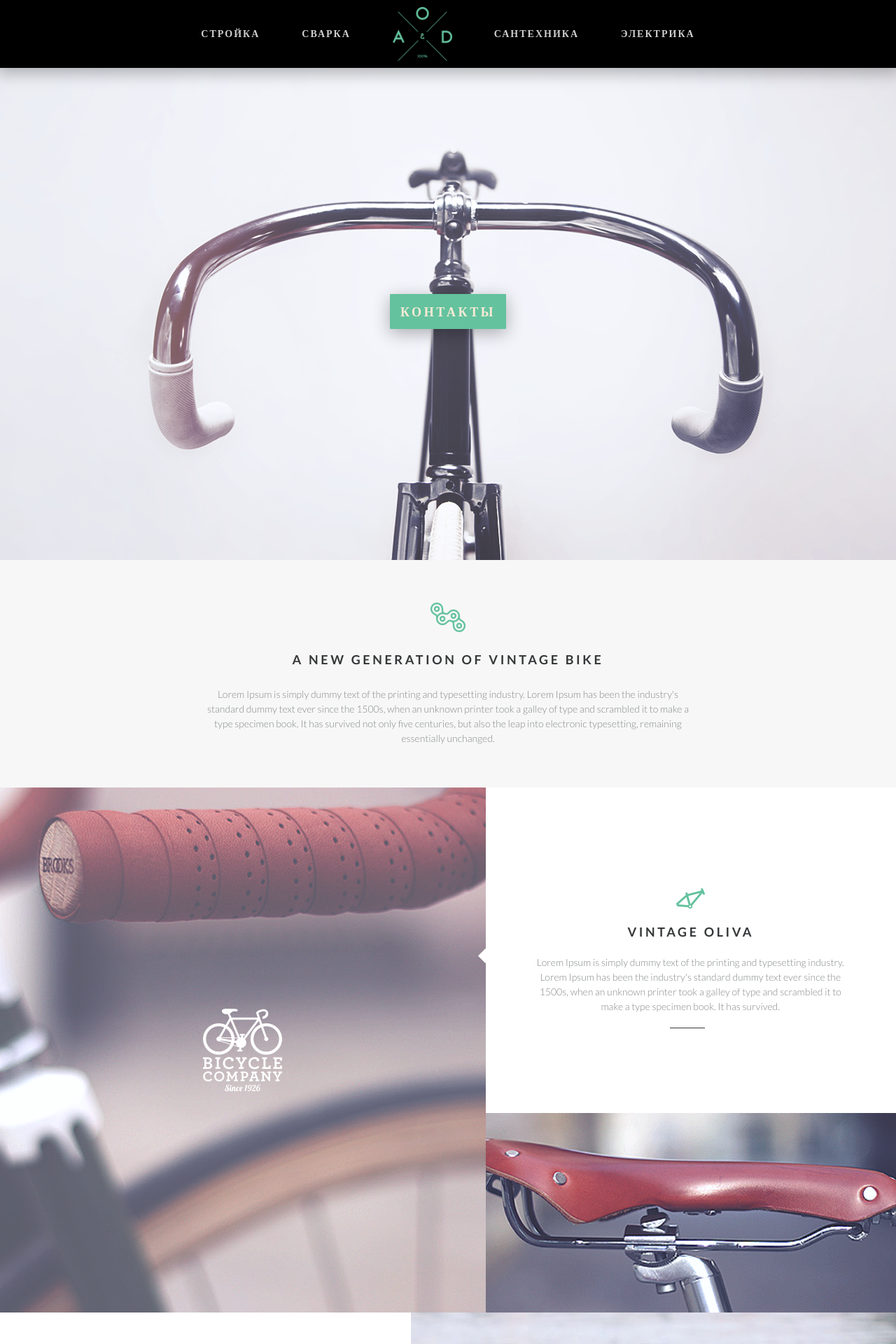
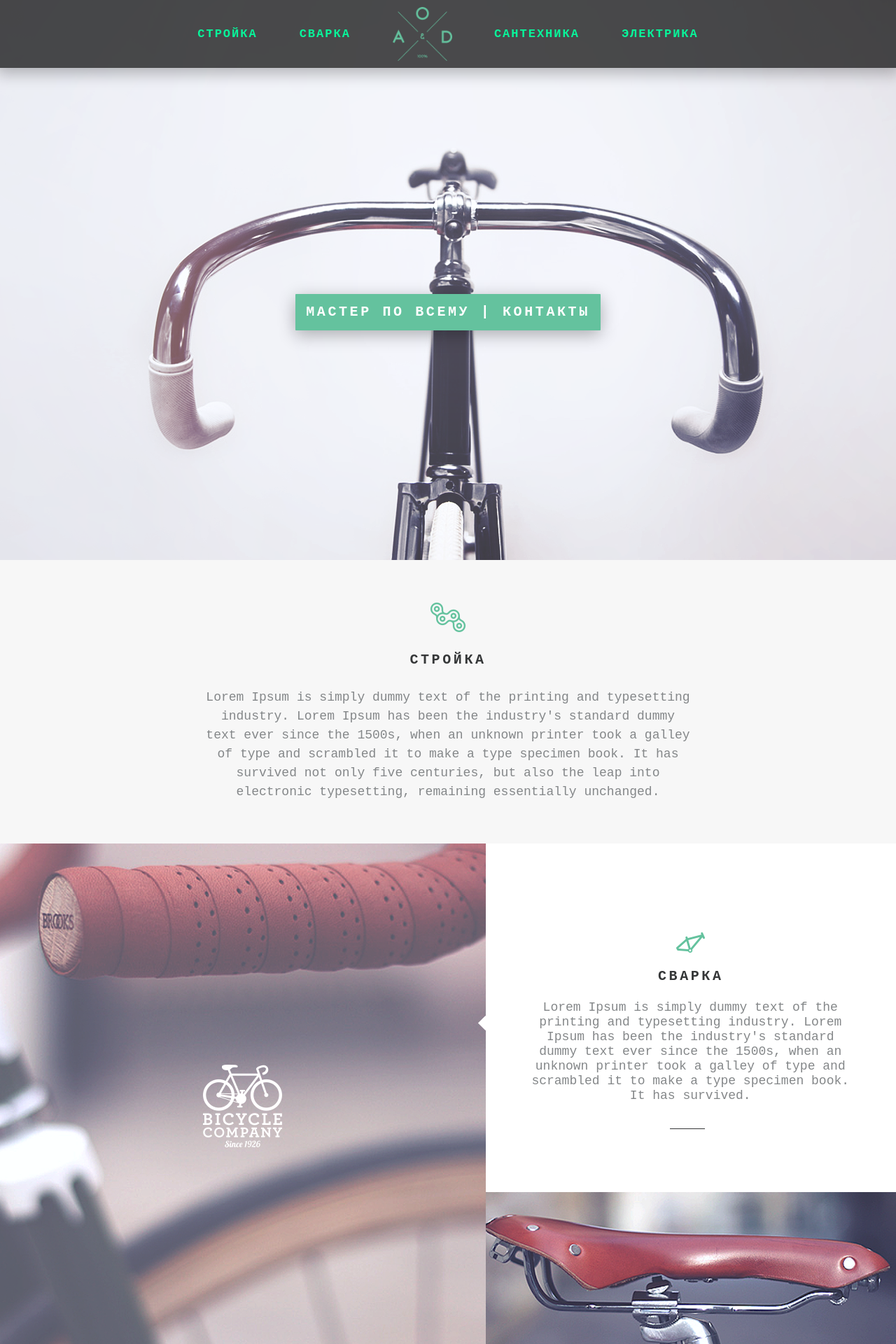
Before and after one commit to sereja-s/zakaz-1, a PHP site: page / in a window 1280 px wide. Shown: the top 1920 px of the page at 70% size. Run offline with PHP 8.4, Linux system fonts and the light colour scheme; data that the repository does not hold is empty.

Commit message:
дизайн готов

```diff
--- a/public_html/templates/default/assets/css/style.css
+++ b/public_html/templates/default/assets/css/style.css
@@ -4,6 +4,7 @@
   padding: 0;
   margin: 0;
   border: 0;
+  font-family: 'Courier New', monospace;
 }
 
 *,
@@ -36,7 +37,7 @@ body {
   width: 100%;
   font-size: 100%;
   line-height: 1;
-  font-size: 14px;
+  /* font-size: 14px; */
   -ms-text-size-adjust: 100%;
   -moz-text-size-adjust: 100%;
   -webkit-text-size-adjust: 100%;
@@ -176,7 +177,7 @@ body {
   padding: 15px;
   color: #ffffff;
   background-color: #64c29e;
-  font-size: 18px;
+  font-size: 20px;
   font-weight: 700;
   text-transform: uppercase;
   letter-spacing: 3.6px;
@@ -269,13 +275,13 @@ body {
   padding-top: 10px;
   -webkit-box-shadow: 0px 4px 20px 5px rgba(0, 0, 0, 0.25);
           box-shadow: 0px 4px 20px 5px rgba(0, 0, 0, 0.25);
-  background-color: black;
+  background-color: rgba(0, 0, 0, 0.7);
   -webkit-transition: all 0.5s ease;
   transition: all 0.5s ease;
 }
 
 @media (max-width: 750px) {
-  .header__nav ul {
+   .header__nav ul {
     -webkit-box-orient: vertical;
     -webkit-box-direction: normal;
         -ms-flex-direction: column;
@@ -302,19 +309,20 @@ body {
     display: flex;
     opacity: 1;
     visibility: visible;
+	 overflow: auto;
   }
 }
 
 .header__nav li {
   margin: 0 30px;
-  display: inline-block;
+  display: flex;
   /* 1st and 2nd links hover effect */
 }
 
 @media (max-width: 750px) {
   .header__nav li {
-    height: 8em;
-    line-height: 6em;
+    /* height: 8em; */
+    /* line-height: 6em; */
     width: 90%;
   }
 }
@@ -352,8 +360,9 @@ body {
 
 .header__link {
   text-decoration: none;
-  color: #cfcfcf;
+  color: #08f59a;
   text-transform: uppercase;
+  font-size: 17px;
   font-weight: 700;
   letter-spacing: 2px;
   position: relative;
@@ -405,6 +414,7 @@ body {
 }
 
 .generation__title {
+	font-size: 20px;
   margin-bottom: 30px;
   padding-left: 30px;
   padding-right: 30px;
@@ -416,7 +426,7 @@ body {
   font-weight: 300;
   margin-right: auto;
   color: #848789;
-  font-size: 14px;
+  font-size: 18px;
   line-height: 21px;
   line-height: 1.5;
 }
@@ -559,6 +569,7 @@ body {
       -ms-flex: 0 0 auto;
           flex: 0 0 auto;
   margin-bottom: 24px;
+  font-size: 20px;
 }
 
 .vintage__text {
@@ -568,7 +579,7 @@ body {
           flex: 0 1 auto;
   padding-left: 62px;
   padding-right: 63px;
-  font-size: 14px;
+  font-size: 18px;
   font-weight: 300;
   line-height: 21px;
   text-align: center;
--- a/public_html/templates/default/assets/js/script.js
+++ b/public_html/templates/default/assets/js/script.js
@@ -29,8 +29,11 @@ window.addEventListener('scroll', function () {
 $(document).ready(function () {
 	const slider = $("#slider").owlCarousel({
 		loop: true,
-    margin: 10,
-    nav: true,
+		autoplay: true,
+		autoplayTimeout: 12000,
+		smartSpeed: 7000,
+		//margin: 10,
+		//nav: true,
 		responsive: {
 			0: {
 				items: 1
--- a/public_html/templates/default/include/footer.php
+++ b/public_html/templates/default/include/footer.php
@@ -11,7 +11,7 @@
 			<div class="footer__social pinterest-ico"></div>
 		</div>
 		<div class="footer__yebo">
-			<span>Handcrafted by</span>
+			<span>проект Sait_postroen</span>
 			<img src="assets/img/bottom/Y_E_B_O_Logo.png" alt="">
 		</div>
 	</div>
--- a/public_html/templates/default/include/header.php
+++ b/public_html/templates/default/include/header.php
@@ -24,11 +24,11 @@
 			<div class="header__nav-wrapper">
 				<nav class="header__nav">
 					<ul id="top-navigation">
-						<li><a class="header__link" href="#about">стройка</a></li>
-						<li><a class="header__link" href="#about">сварка</a></li>
+						<li><a class="header__link" href="#stroyka">стройка</a></li>
+						<li><a class="header__link" href="#svarka">сварка</a></li>
 						<li><a href=""><img class="header__logo" id="header__logo" src="/templates/default/assets/img/header/header_Logo.png" alt=""></a></li>
-						<li><a class="header__link" href="#work">сантехника</a></li>
-						<li><a class="header__link" href="#shop_now">электрика</a></li>
+						<li><a class="header__link" href="#santehnika">сантехника</a></li>
+						<li><a class="header__link" href="#elektrika">электрика</a></li>
 
 						<!-- <li><a class="header__link" href="#contact">Контактная информация</a></li> -->
 					</ul>
@@ -41,6 +41,6 @@
 					<div class="menu-icon__bottom" id="menu-icon__bottom"></div>
 				</div>
 			</div>
-			<div class="tagline"><a href="#contact" style="text-decoration: none; color:antiquewhite">контакты</a></div>
+			<div class="tagline"><a href="#contact" style="text-decoration: none; color: #FFFFFF">МАСТЕР ПО ВСЕМУ | контакты</a></div>
 		</header>
 		<div class="main-part">
--- a/public_html/templates/default/index.php
+++ b/public_html/templates/default/index.php
@@ -1,13 +1,13 @@
-<section class="generation" id="about">
+<section class="generation" id="stroyka">
 	<div class="generation__logo logo"><img src="assets/img/content/Icon_1.png" alt=""></div>
-	<div class="generation__title title">A NEW GENERATION OF VINTAGE BIKE</div>
+	<div class="generation__title title">Cтройка</div>
 	<div class="generation__text">Lorem Ipsum is simply dummy text of the printing and typesetting industry.
 		Lorem Ipsum has been the industry's standard dummy text ever since the 1500s, when an unknown printer
 		took a galley of type and scrambled it to make a type specimen book. It has survived not only five
 		centuries, but also the leap into electronic typesetting, remaining essentially unchanged. </div>
 </section>
 
-<section class="vintage">
+<section class="vintage" id="svarka">
 	<div class="vintage__row">
 		<div class="vintage__img-part">
 			<div>
@@ -17,7 +17,7 @@
 		<div class="vintage__text-part">
 			<div class="vintage__text-part-wrapper text-part-wrapper">
 				<div class="vintage__logo logo"><img src="assets/img/content/Icon_2.png" alt=""></div>
-				<div class="vintage__title title">vintage Oliva</div>
+				<div class="vintage__title title">Сварка</div>
 				<div class="vintage__text text">Lorem Ipsum is simply dummy text of the printing and typesetting
 					industry. Lorem Ipsum has been the industry's standard dummy text ever since the 1500s, when an
 					unknown printer took a galley of type and scrambled it to make a type specimen book. It has
```
Also changed, not shown: other parts of public_html/templates/default/assets/css/style.css (+32 -19 lines), other parts of public_html/templates/default/index.php (+20 -8 lines). Lines whose indentation alone changed are shown as unchanged.
